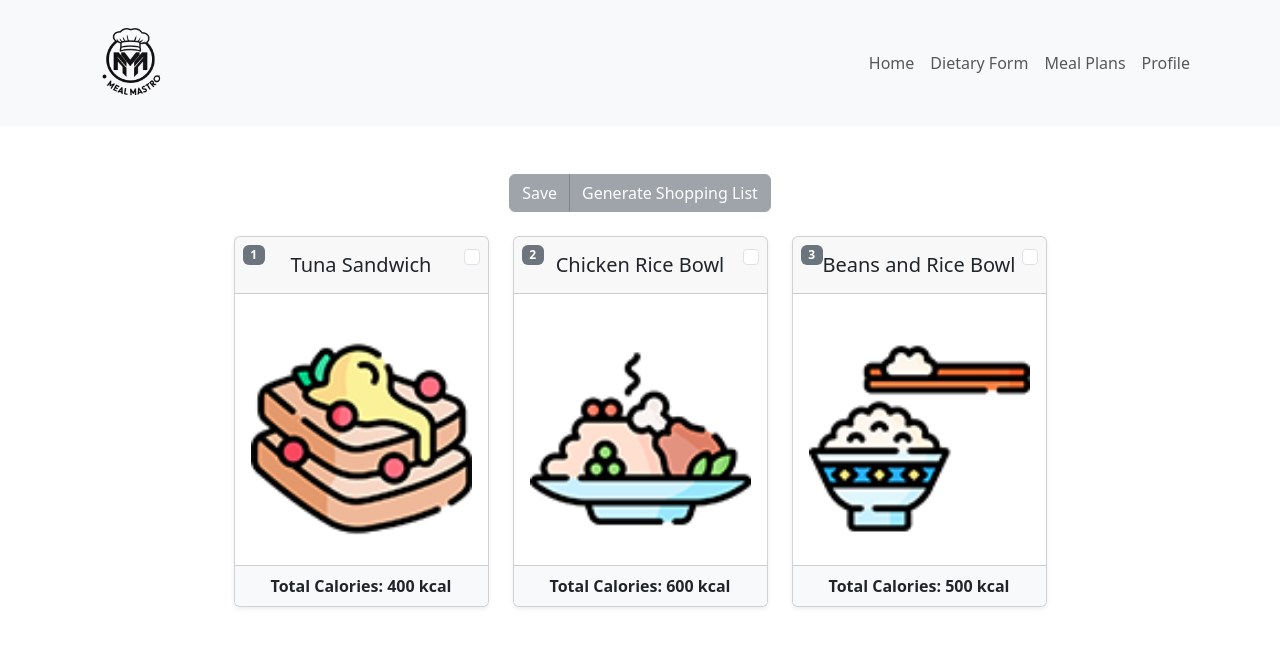
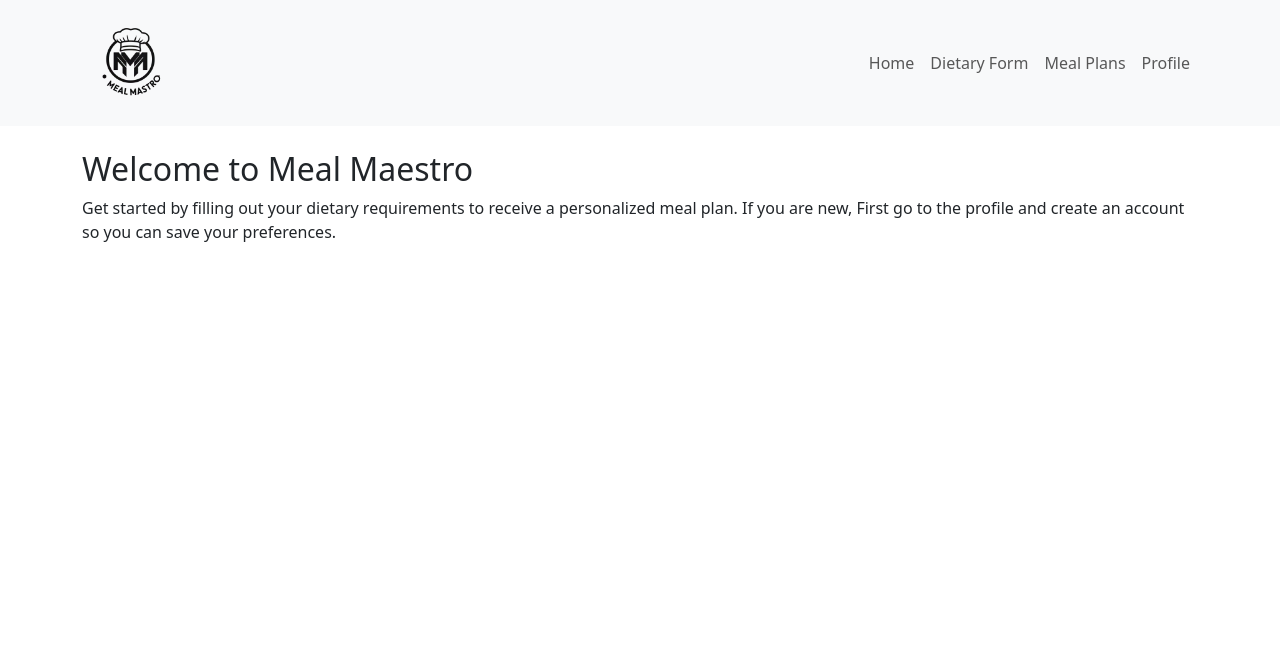
Before and after one commit to Yasasrm/MealMaestro, a React (Create React App) app in the folder mmw/: page / in a window 1280 px wide. Shown: the top 646 px of the page. Built offline with nearby package versions, Linux system fonts and the light colour scheme.

Commit message:
React router dom setup

```diff
--- a/mmw/package.json
+++ b/mmw/package.json
@@ -11,6 +11,7 @@
     "react": "^19.1.0",
     "react-bootstrap": "^2.10.9",
     "react-dom": "^19.1.0",
+    "react-router-dom": "^7.4.1",
     "react-scripts": "5.0.1",
     "web-vitals": "^2.1.4"
   },
--- a/mmw/src/App.js
+++ b/mmw/src/App.js
@@ -1,12 +1,55 @@
-import 'bootstrap/dist/css/bootstrap.min.css';
-// import './App.css'
-import Frame from './components/Frame';
+import "bootstrap/dist/css/bootstrap.min.css";
+import { BrowserRouter as Router, Routes, Route } from "react-router-dom";
+import Frame from "./components/Frame";
+import Home from "./components/Home";
+import DietaryForm from "./components/DietForm";
+import MealPlanList from "./components/MealCard";
+import Profile from "./components/Profile";
 
 function App() {
+  const mPlan = [
+    {
+      MealPlanNumber: 1,
+      MealShortName: "Tuna Sandwich",
+      MealIconId: 8,
+      Ingredients:
+        "Bread - 2 slices, Tuna - 100g, Butter - 1 tsp, Salt - 1/2 tsp, Pepper - 1/2 tsp, Apple - 1 medium",
+      HowToMake:
+        "Mix tuna with butter, salt, and pepper. Spread mixture onto bread slices and make a sandwich. Serve with an apple.",
+      TotalCalorie: 400,
+    },
+    {
+      MealPlanNumber: 2,
+      MealShortName: "Chicken Rice Bowl",
+      MealIconId: 4,
+      Ingredients:
+        "Rice - 1 cup (200g), Chicken - 150g, Butter - 1 tsp, Salt - 1 tsp, Pepper - 1/2 tsp, Green Chili - 1 small, chopped",
+      HowToMake:
+        "Cook rice separately. Grill or pan-fry chicken with butter, salt, and pepper. Serve chicken over rice with chopped green chili.",
+      TotalCalorie: 600,
+    },
+    {
+      MealPlanNumber: 3,
+      MealShortName: "Beans and Rice Bowl",
+      MealIconId: 7,
+      Ingredients:
+        "Rice - 1 cup (200g), Beans - 100g, Butter - 1 tsp, Salt - 1/2 tsp, Pepper - 1/2 tsp, Orange - 1 medium",
+      HowToMake:
+        "Cook rice separately. Sauté beans with butter, salt, and pepper. Serve beans over rice with a side of orange slices.",
+      TotalCalorie: 500,
+    },
+  ];
   return (
-    <div className="App">
-      <Frame/>
-    </div>
+    <Router>
+      <Routes>
+        <Route path="/" element={<Frame />}>
+          <Route index element={<Home />} />
+          <Route path="dietary-form" element={<DietaryForm />} />
+          <Route path="meal-plans" element={<MealPlanList mealPlans={mPlan}/>} />
+          <Route path="profile" element={<Profile />} />
+        </Route>
+      </Routes>
+    </Router>
   );
 }
 
--- a/mmw/src/components/Frame.jsx
+++ b/mmw/src/components/Frame.jsx
@@ -1,39 +1,12 @@
 import React from "react";
 import logo from "../assets/logo.png";
 import { Navbar, Nav, Container } from "react-bootstrap";
+import { Link, Outlet } from "react-router-dom";
 // import Home from "./Home";
 // import DietForm from "./DietForm";
-import MealPlanList from "./MealCard";
+// import MealPlanList from "./MealCard";
 
 function Frame() {
-  const mPlan = [
-    {
-        "MealPlanNumber": 1,
-        "MealShortName": "Tuna Sandwich",
-        "MealIconId": 8,
-        "Ingredients": "Bread - 2 slices, Tuna - 100g, Butter - 1 tsp, Salt - 1/2 tsp, Pepper - 1/2 tsp, Apple - 1 medium",
-        "HowToMake": "Mix tuna with butter, salt, and pepper. Spread mixture onto bread slices and make a sandwich. Serve with an apple.",
-        "TotalCalorie": 400
-    },
-    {
-        "MealPlanNumber": 2,
-        "MealShortName": "Chicken Rice Bowl",
-        "MealIconId": 4,
-        "Ingredients": "Rice - 1 cup (200g), Chicken - 150g, Butter - 1 tsp, Salt - 1 tsp, Pepper - 1/2 tsp, Green Chili - 1 small, chopped",
-        "HowToMake": "Cook rice separately. Grill or pan-fry chicken with butter, salt, and pepper. Serve chicken over rice with chopped green chili.",
-        "TotalCalorie": 600
-    },
-    {
-        "MealPlanNumber": 3,
-        "MealShortName": "Beans and Rice Bowl",
-        "MealIconId": 7,
-        "Ingredients": "Rice - 1 cup (200g), Beans - 100g, Butter - 1 tsp, Salt - 1/2 tsp, Pepper - 1/2 tsp, Orange - 1 medium",
-        "HowToMake": "Cook rice separately. Sauté beans with butter, salt, and pepper. Serve beans over rice with a side of orange slices.",
-        "TotalCalorie": 500
-    }
-]
-
-
   return (
     <div className="frame">
       <Navbar bg="light" variant="light" expand="lg">
@@ -49,18 +22,25 @@
           <Navbar.Toggle aria-controls="basic-navbar-nav" />
           <Navbar.Collapse id="basic-navbar-nav">
             <Nav className="ms-auto">
-              <Nav.Link href="#home">Home</Nav.Link>
-              <Nav.Link href="#dietary-form">Dietary Form</Nav.Link>
-              <Nav.Link href="#meal-plans">Meal Plans</Nav.Link>
-              <Nav.Link href="#profile">Profile</Nav.Link>
+              <Nav.Link as={Link} to="/">
+                Home
+              </Nav.Link>
+              <Nav.Link as={Link} to="/dietary-form">
+                Dietary Form
+              </Nav.Link>
+              <Nav.Link as={Link} to="/meal-plans">
+                Meal Plans
+              </Nav.Link>
+              <Nav.Link as={Link} to="/profile">
+                Profile
+              </Nav.Link>
             </Nav>
           </Navbar.Collapse>
         </Container>
       </Navbar>
 
       <Container className="mt-4">
-        <MealPlanList mealPlans={mPlan} />
-        {/* <DietForm/> */}
+        <Outlet />
       </Container>
     </div>
   );
--- /dev/null
+++ b/mmw/src/components/Profile.jsx
@@ -0,0 +1,7 @@
+import React from "react";
+
+function Profile() {
+  return <h1>This is your Profile</h1>;
+}
+
+export default Profile;
```
Also changed, not shown: 1 other file (tests, documents, lock files or other folders).
